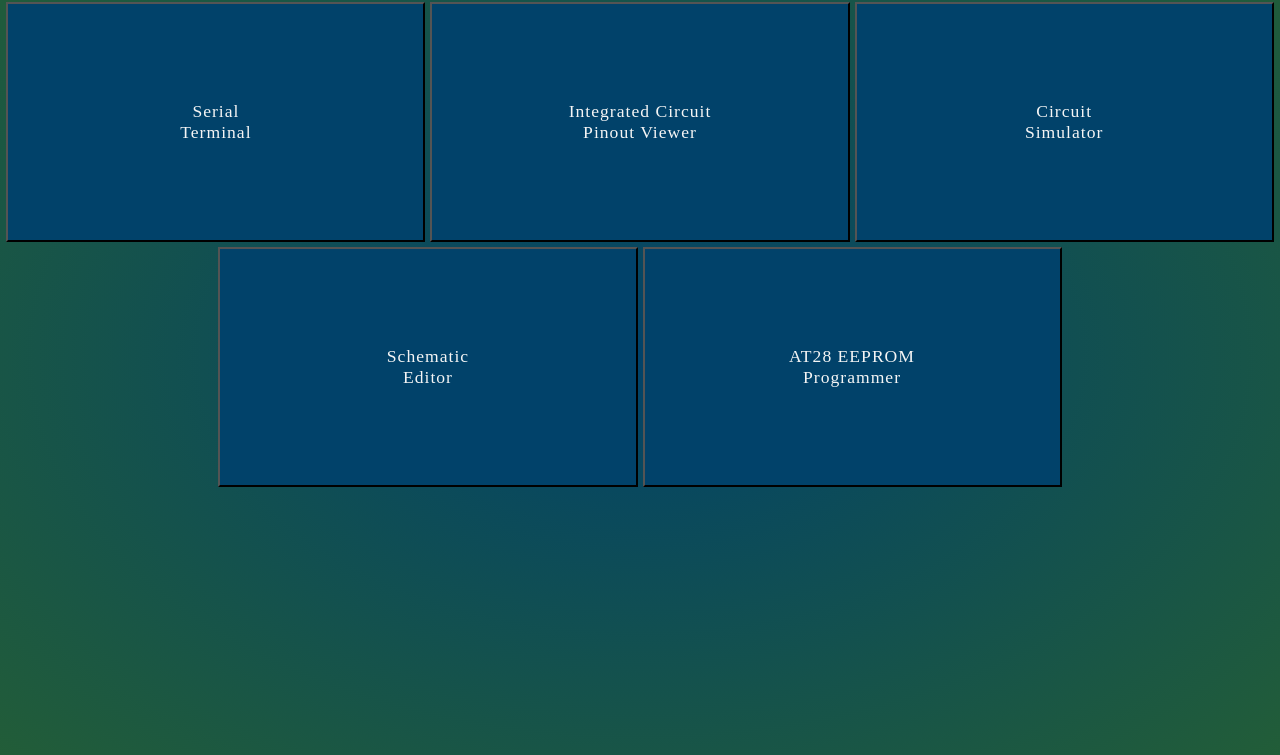
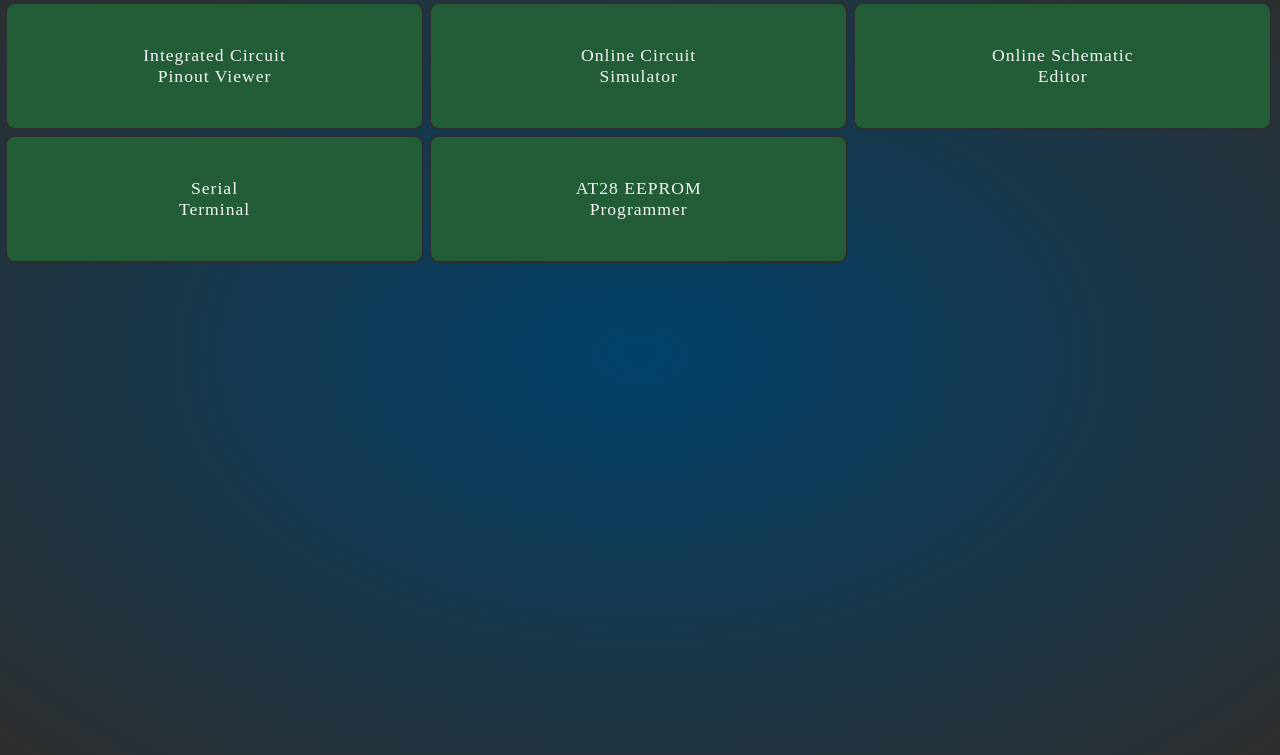
Before and after one commit to gdramos/gdramos.github.io, a plain HTML site: page index.html in a window 1280 px wide. Shown: the part 45-800 px from the top of the page. Drawn offline with Linux system fonts and the light colour scheme; a web font is replaced by a local one.

Commit message:
styling changes to make it look more neutral

```diff
--- a/index.html
+++ b/index.html
@@ -18,11 +18,11 @@
   <div class="topBar">
     <a href="https://www.grtoolbox.com">GR Toolbox</a>
   </div>
-  <div align="center" class="homeBigTilesDiv" style="float:center;">
+  <div align="left" class="homeBigTilesDiv" style="float:center;">
+    <button class="bigTileButton" onclick="location.href='pinout_viewer.html'">Integrated Circuit<br>Pinout Viewer</button>
+    <button class="bigTileButton" onclick=" window.open('https://www.falstad.com/circuit/circuitjs.html','_blank')">Online Circuit<br>Simulator</button>
+    <button class="bigTileButton" onclick=" window.open('https://www.digikey.com/schemeit/project/','_blank')">Online Schematic<br>Editor</button>
     <button class="bigTileButton" onclick="location.href='serial_terminal.html'">Serial<br>Terminal</button>
-    <button class="bigTileButton" onclick="location.href='pinout_viewer.html'">Integrated Circuit<br>Pinout Viewer</button>
-    <button class="bigTileButton" onclick=" window.open('https://www.falstad.com/circuit/circuitjs.html','_blank')">Circuit<br>Simulator</button>
-    <button class="bigTileButton" onclick=" window.open('https://www.digikey.com/schemeit/project/','_blank')">Schematic<br>Editor</button>
     <button class="bigTileButton" onclick="location.href='eeprom_programmer_ui.html'">AT28 EEPROM<br>Programmer</button>
   </div>
 </body>
--- a/styles.css
+++ b/styles.css
@@ -1,8 +1,10 @@
 /* variables  */
 :root
 {
+  --mainYellow: #8B8000;
   --mainBlue: #01426a;
   --mainGreen: #225D38;
+  --mainDark: #2E2E2E;
   --hoverBlue: rgba(1, 66, 106, 0.25);
 }
 
@@ -17,7 +19,8 @@
 /* body and html */
 body, html
 {
-  background-image: radial-gradient(var(--mainBlue), var(--mainGreen));
+/*  background-color: var(--mainGreen);*/
+  background-image: radial-gradient(var(--mainBlue), var(--mainDark));
   height: 100%;
   width: 100%;
   margin: 0;
@@ -28,6 +31,7 @@
   font-size: 200%;
   background-color: rgba(0, 0, 0, 0.25);
   width: 100%;
+/*  height: 16vh;*/
 }
 
 .topBar a
@@ -37,16 +41,22 @@
 
 .bigTileButton
 {
-  background-color: var(--mainBlue);
+  border-style: solid;
+  border-color: var(--mainDark);
+  border-radius: 10px;
+  /*  background-color: var(--mainGreen);*/
+  /*background-image: linear-gradient(to right, var(--mainYellow), var(--mainGreen));*/
+  background-color: var(--mainGreen);
   font-size: 110%;
   width: 33%;
-  height: 30vh;
+  height: 16vh;
   margin-top: 5px;
 }
 
 .bigTileButton:hover
 {
-  background-color: var(--hoverBlue);
+/*  background-color: var(--hoverBlue);*/
+background-image: linear-gradient(to right, var(--mainGreen), var(--mainYellow));
 }
 
 .bigTileButton:active
@@ -88,7 +98,7 @@
   .bigTileButton
   {
     width: 100%;
-    height: 25vh;
+    height: 16vh;
   }
 }
 
```
Also changed, not shown: eeprom_programmer_ui.html (+1 -1 lines).
